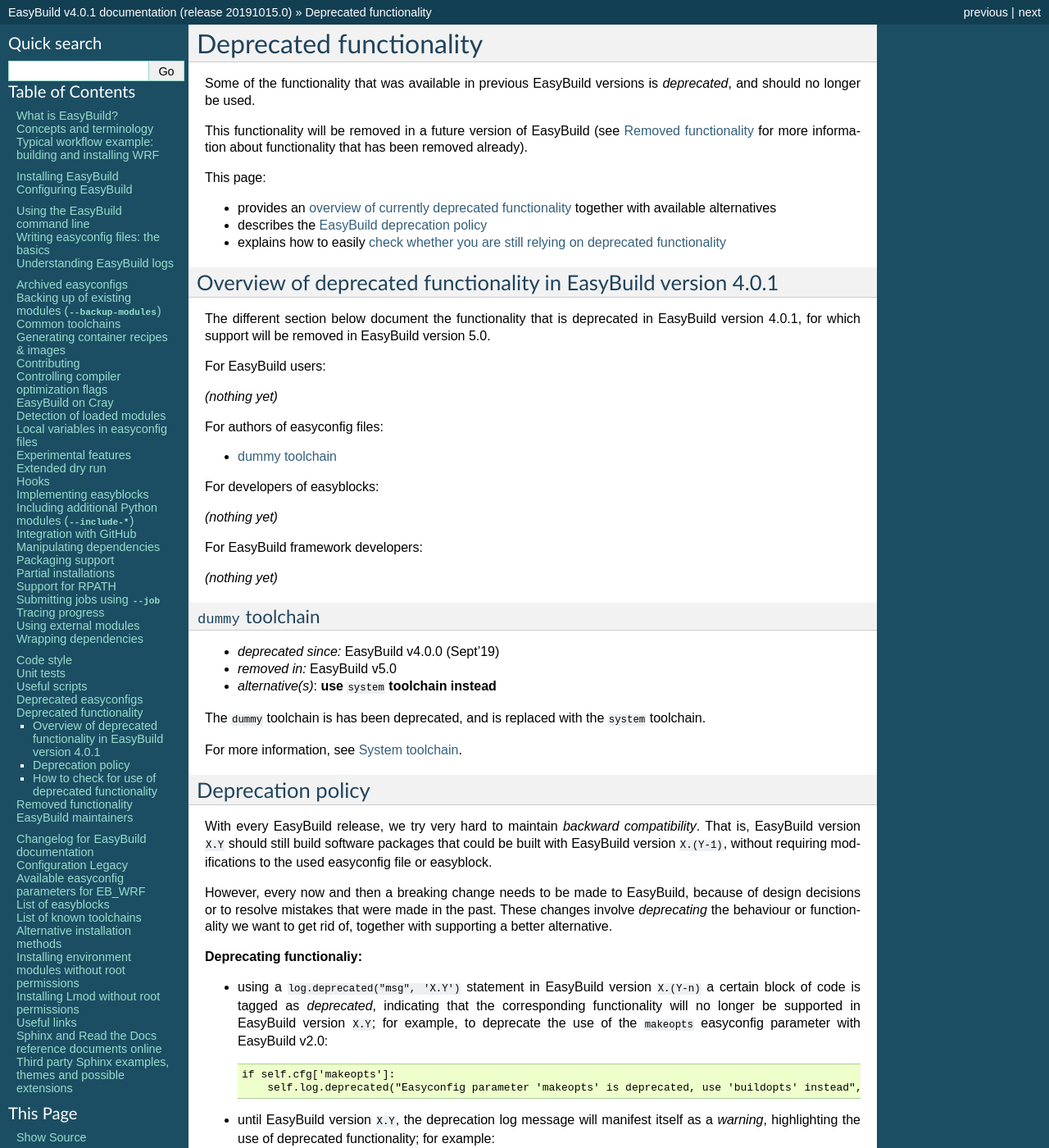
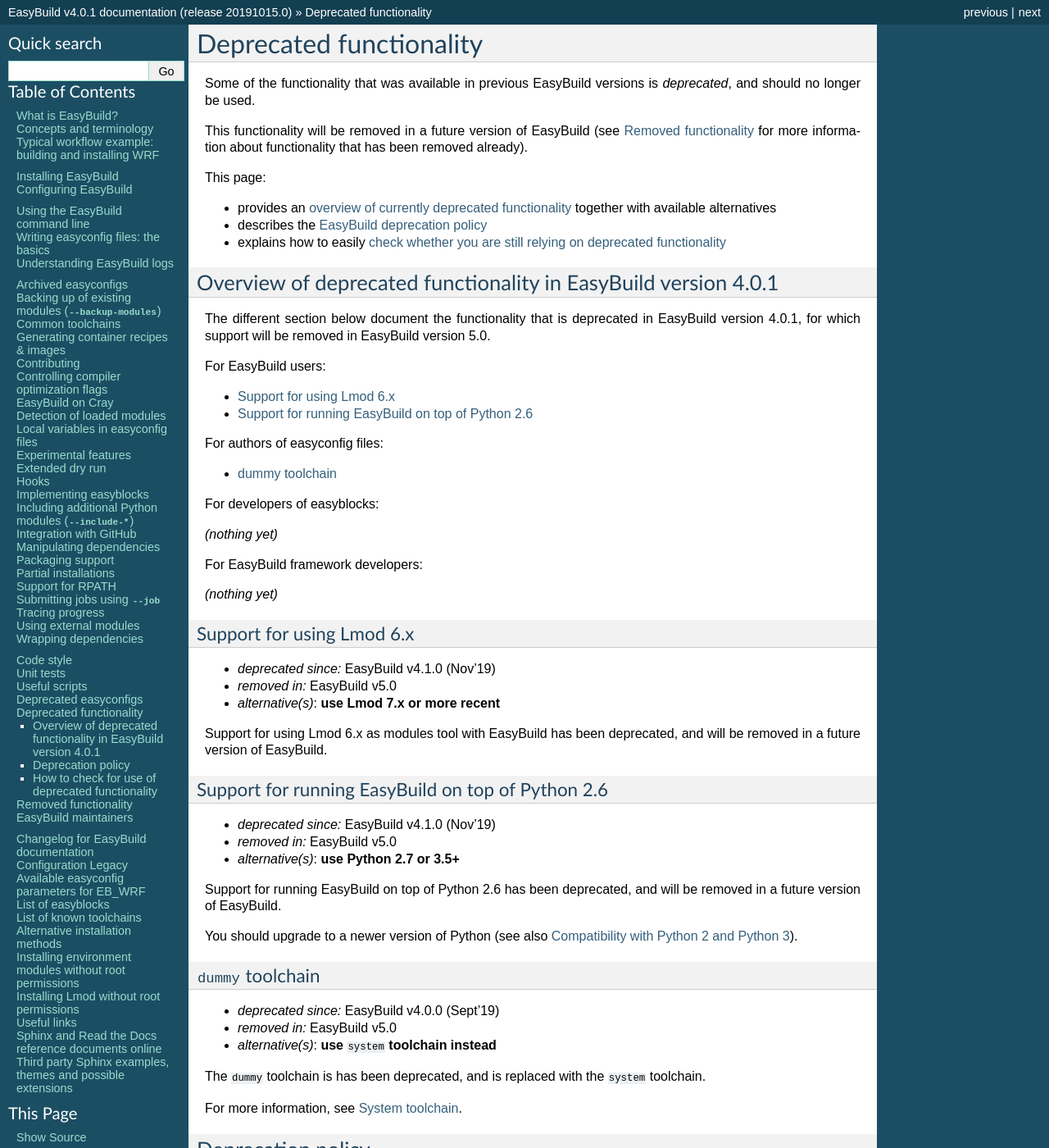
Before and after one commit to easybuilders/easybuild, a Sphinx documentation site: the page built from docs/Deprecated-functionality.rst, in a window 1280 px wide and 1400 px high. Shown: the whole window at 82% size. Built offline with Sphinx 7.4.7, drawn with Linux system fonts in a browser that asks for light colours; pages that are not in the unit, such as notebooks, are missing from menus.

Commit message:
document deprecation of support for using Lmod 6.x and Python 2.6

```diff
--- a/docs/Deprecated-functionality.rst
+++ b/docs/Deprecated-functionality.rst
@@ -26,7 +26,8 @@
 
 For EasyBuild users:
 
-*(nothing yet)*
+* :ref:`depr_lmod6`
+* :ref:`depr_python26`
 
 For authors of easyconfig files:
 
@@ -39,6 +40,34 @@
 For EasyBuild framework developers:
 
 *(nothing yet)*
+
+.. _depr_lmod6:
+
+Support for using Lmod 6.x
+~~~~~~~~~~~~~~~~~~~~~~~~~~
+
+* *deprecated since:* EasyBuild v4.1.0 (Nov'19)
+* *removed in:* EasyBuild v5.0
+* *alternative(s)*: **use Lmod 7.x or more recent**
+
+Support for using Lmod 6.x as modules tool with EasyBuild has been deprecated,
+and will be removed in a future version of EasyBuild.
+
+
+.. _depr_python26:
+
+Support for running EasyBuild on top of Python 2.6
+~~~~~~~~~~~~~~~~~~~~~~~~~~~~~~~~~~~~~~~~~~~~~~~~~~
+
+* *deprecated since:* EasyBuild v4.1.0 (Nov'19)
+* *removed in:* EasyBuild v5.0
+* *alternative(s)*: **use Python 2.7 or 3.5+**
+
+Support for running EasyBuild on top of Python 2.6 has been deprecated,
+and will be removed in a future version of EasyBuild.
+
+You should upgrade to a newer version of Python (see also :ref:`py2_py3_compatibility`).
+
 
 .. _depr_dummy_toolchain:
 
```
